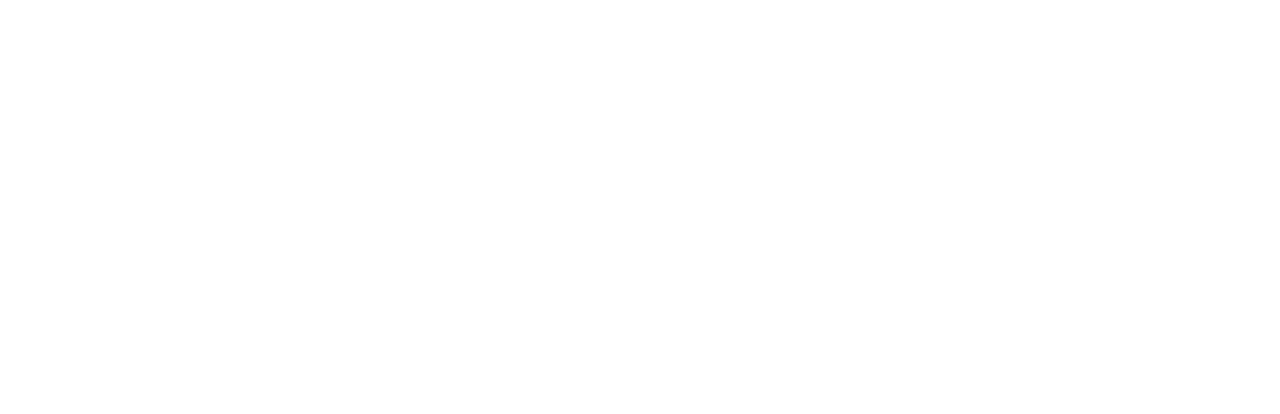
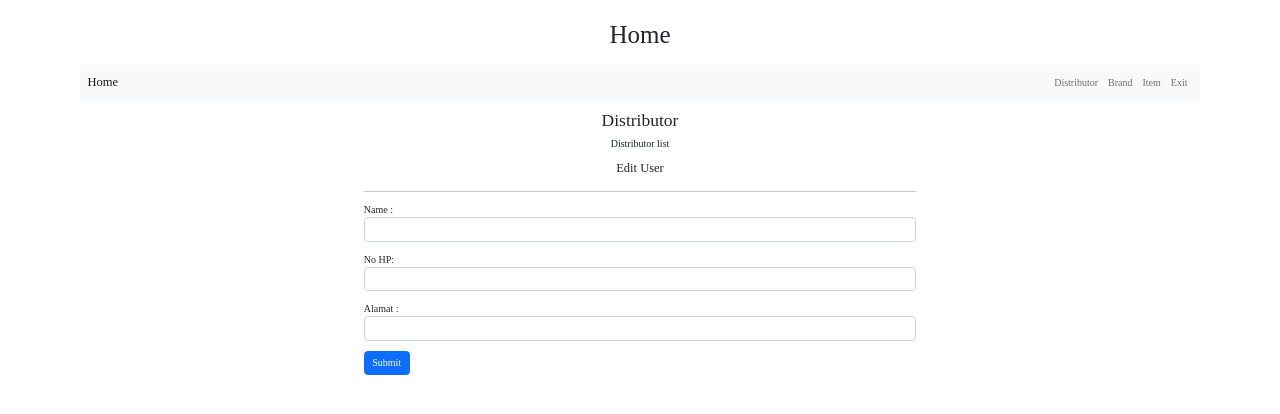
Before and after one commit to guntur82/mini-project-2, a React (Create React App) app in the folder client/: page /main/distributor/edit/1 in a window 1280 px wide. Before the commit this address had no page. Shown: the top 414 px of the page. Built offline with nearby package versions, Linux system fonts and the light colour scheme; no server answers; a web font is replaced by a local one.

Commit message:
CRUD distributor(user)

```diff
--- a/client/src/App.js
+++ b/client/src/App.js
@@ -10,7 +10,12 @@
       <Routes>
         <Route path="" element={<Home />}></Route>
         <Route path="main" element={<MainContent />}>
-          <Route path="distributor"></Route>
+          <Route path="distributor">
+          <Route path="create"></Route>
+            <Route path="edit">
+              <Route path=":id"></Route>
+            </Route>
+          </Route>
           <Route path="brand">
             <Route path="create"></Route>
             <Route path="edit">
--- /dev/null
+++ b/client/src/axios/distributorAxios.js
@@ -0,0 +1,91 @@
+import axios from 'axios';
+import Swal from 'sweetalert2';
+
+
+const URL = 'http://localhost:3000/user';
+
+const getUser = async (cb) => {
+  try {
+    let user = await axios({
+      method: 'GET',
+      url: URL,
+    });
+    cb(user.data);
+  } catch (error) {
+    console.log(error);
+  }
+};
+
+const addUser = async (data) => {
+  try {
+    let result = await axios({
+      method: 'POST',
+      url: URL + '/create',
+      data: data,
+    });
+    Swal.fire(
+      'Add user',
+      'User ' + result.data.name + ' has been addes',
+      'success'
+    );
+  } catch (error) {
+    console.log(error);
+  }
+};
+const editUser= async (id, data) => {
+  try {
+    await axios({
+      method: 'PUT',
+      url: URL + '/update/' + id,
+      data: data,
+    });
+    Swal.fire(
+      'Edit user',
+      'User ' + data.name + ' has been update',
+      'success'
+    );
+  } catch (error) {
+    console.log(error);
+  }
+};
+
+const deleteUser = async (id) => {
+  try {
+    Swal.fire({
+      title: 'Are you sure?',
+      text: "You won't be able to revert this!",
+      icon: 'warning',
+      showCancelButton: true,
+      confirmButtonColor: '#3085d6',
+      cancelButtonColor: '#d33',
+      confirmButtonText: 'Yes, delete it!',
+    }).then(async (result) => {
+      if (result.isConfirmed) {
+        // di routenya /delete from "get" to "delete" karena udh pake axios
+        await axios({
+          method: 'DELETE',
+          url: URL + '/delete/' + id,
+        });
+        Swal.fire('Deleted!', 'Your file has been deleted.', 'success');
+        // window.location.reload();
+      }
+    });
+  } catch (error) {
+    console.log(error);
+  }
+};
+
+const informationUser = async (id, cb) => {
+  try {
+    let result = await axios({
+      method: 'GET',
+      url: URL + '/information/' + id,
+    });
+    cb(result.data);
+  } catch (error) {
+    console.log(error);
+  }
+};
+
+
+export { getUser, addUser, editUser, deleteUser, informationUser };
--- a/client/src/components/main/MainContent.js
+++ b/client/src/components/main/MainContent.js
@@ -8,6 +8,7 @@
   ListDistributor,
   ListBrand,
   ListItem,
+  ActionDistributor,
   ActionBrand,
   ActionItem,
 } from '../../pages';
@@ -22,6 +23,13 @@
         <Route path="" element={<MainPage />} />
         <Route path="distributor" element={<DistributorPage />}>
           <Route path="" element={<ListDistributor />}></Route>
+          <Route path="create" element={<ActionDistributor />}></Route>
+          <Route path="edit">
+            <Route path=":id" element={<ActionDistributor />}></Route>
+          </Route>
+          <Route path="delete">
+            <Route path=":id" element={<ListDistributor/>}></Route>
+          </Route>
         </Route>
         <Route path="brand" element={<BrandPage />}>
           <Route path="" element={<ListBrand />}></Route>
--- /dev/null
+++ b/client/src/pages/distributor/ActionDistributor.js
@@ -0,0 +1,81 @@
+import React, { useState, useEffect } from 'react';
+import { useNavigate, useParams } from 'react-router-dom'; // buat redirect
+import { addUser, informationUser, editUser } from '../../axios/distributorAxios';
+
+const ActionDistributor = () => {
+  const [form, setForm] = useState({
+    name: '',
+    no_hp: '',
+    alamat: '',
+  });
+  const params = useParams();
+  const { id } = params;
+  useEffect(() => {
+    if (id) {
+      informationUser(+id, (result) => {
+        setForm({
+          name: result.name,
+          no_hp: result.no_hp,
+          alamat: result.alamat,
+        });
+      });
+    }
+  }, []);
+  const navigation = useNavigate();
+  const submitHandler = () => {
+    id ? editUser(id, form) : addUser(form);
+    navigation('/main/distributor');
+  };
+  return (
+    <>
+      <div className="row my-3">
+        <div className="w-100 text-center">
+          <h5>{id ? 'Edit User' : 'Create User'}</h5>
+        </div>
+        <div className="w-50 mx-auto">
+          <hr />
+          <div className="mb-3">
+            <label>Name :</label>
+            <input
+              value={form.name}
+              onChange={(e) => setForm({ ...form, name: e.target.value })}
+              type="text"
+              className="form-control"
+            />
+          </div>
+          <div className="mb-3">
+            <label>No HP:</label>
+            <input
+              value={form.no_hp}
+              onChange={(e) => setForm({ ...form, no_hp: e.target.value })}
+              type="text"
+              className="form-control"
+            />
+          </div>
+          <div className="mb-3">
+            <label>Alamat :</label>
+            <input
+              value={form.alamat}
+              //   onChange={this.onFileChange}
+              onChange={(e) => setForm({ ...form, alamat: e.target.value })}
+              type="text"
+              className="form-control"
+            />
+          </div>
+          <div>
+            <div className="mb-3">
+              <button
+                onClick={() => submitHandler()}
+                className="btn btn-block btn-primary"
+              >
+                Submit
+              </button>
+            </div>
+          </div>
+        </div>
+      </div>
+    </>
+  );
+};
+
+export default ActionDistributor;
--- a/client/src/pages/distributor/ListDistributor.js
+++ b/client/src/pages/distributor/ListDistributor.js
@@ -1,18 +1,34 @@
-import React from 'react';
+import React,{useState, useEffect} from 'react';
 import { FiPlusSquare } from 'react-icons/fi';
 import LoadingBar from '../../helpers/LoadingBar';
+import { Link } from 'react-router-dom';
+import { deleteUser, getUser,} from '../../axios/distributorAxios';
 
 const ListDistributor = () => {
+  const [user, setUser] = useState([])
+
+  useEffect(() => {
+    getUser((result) => setUser(result))
+  }, [])
+
+  const deleteHandler = (id) => {
+    deleteUser(id);
+  };
+
   return (
     <div className="row my-3 text-center">
       <div className="col-9 mx-auto">
         <div className="w-100">
-          <button to="#" className="btn btn-sm btn-primary my-2">
-            <span className="me-2">
-              <FiPlusSquare></FiPlusSquare>
-            </span>
-            Add Distributor
-          </button>
+            <Link
+              to="/main/distributor/create"
+              className="btn btn-sm btn-primary my-2"
+            >
+              <span className="me-2">
+                <FiPlusSquare></FiPlusSquare>
+              </span>
+              Add user
+            </Link>
+
         </div>
         <div className="w-100">
           <table className="table table-border">
@@ -26,8 +42,36 @@
               </tr>
             </thead>
             <tbody>
-              <LoadingBar />
-            </tbody>
+                {user.length > 0 ? (
+                  user.map((users, key) => {
+                    const { id, name, no_hp, alamat,} = users;
+                    return (
+                      <tr key={id}>
+                        <td>{key + 1}</td>
+                        <td>{name}</td>
+                        <td>{no_hp}</td>
+                        <td>{alamat}</td>
+                        <td>
+                          <Link
+                            to={`/main/distributor/edit/${id}`}
+                            className="btn btn-sm btn-info"
+                          >
+                            Edit
+                          </Link>
+                          <button
+                            onClick={() => deleteHandler(+id)}
+                            className="btn btn-sm btn-danger"
+                          >
+                            Delete
+                          </button>
+                        </td>
+                      </tr>
+                    );
+                  })
+                ) : (
+                  <LoadingBar />
+                )}
+              </tbody>
           </table>
         </div>
       </div>
--- a/client/src/pages/index.js
+++ b/client/src/pages/index.js
@@ -7,8 +7,10 @@
 import HomePage from './HomePage';
 
 // distributor(user)
+import ActionDistributor from './distributor/ActionDistributor';
 import DistributorPage from './distributor/DistributorPage';
 import ListDistributor from './distributor/ListDistributor';
+
 // brand
 import BrandPage from './brand/BrandPage';
 import ListBrand from './brand/ListBrand';
@@ -28,6 +30,7 @@
   ListDistributor,
   ListBrand,
   ListItem,
+  ActionDistributor,
   ActionBrand,
   ActionItem,
 };
```
Also changed, not shown: 1 other file (tests, documents, lock files or other folders).
